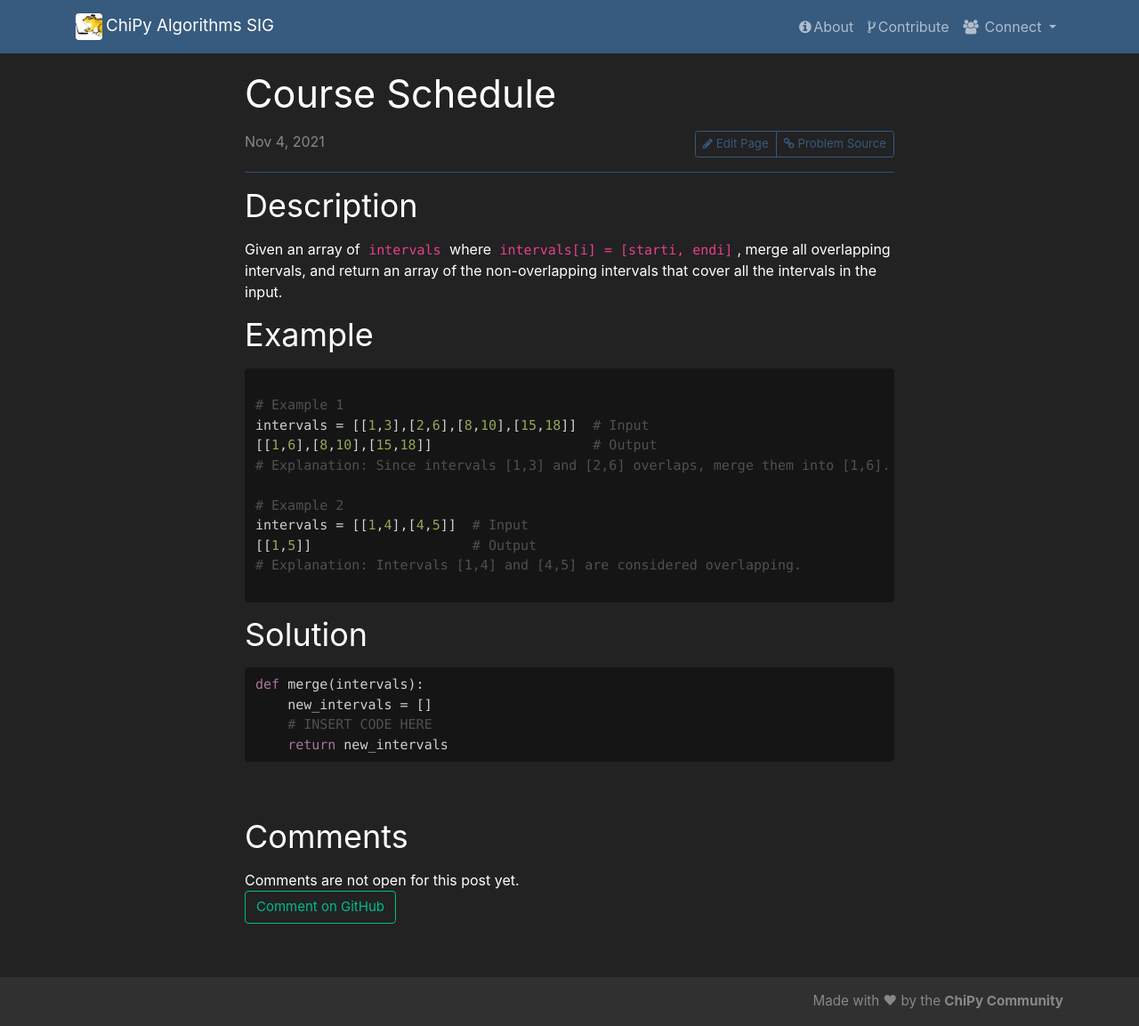
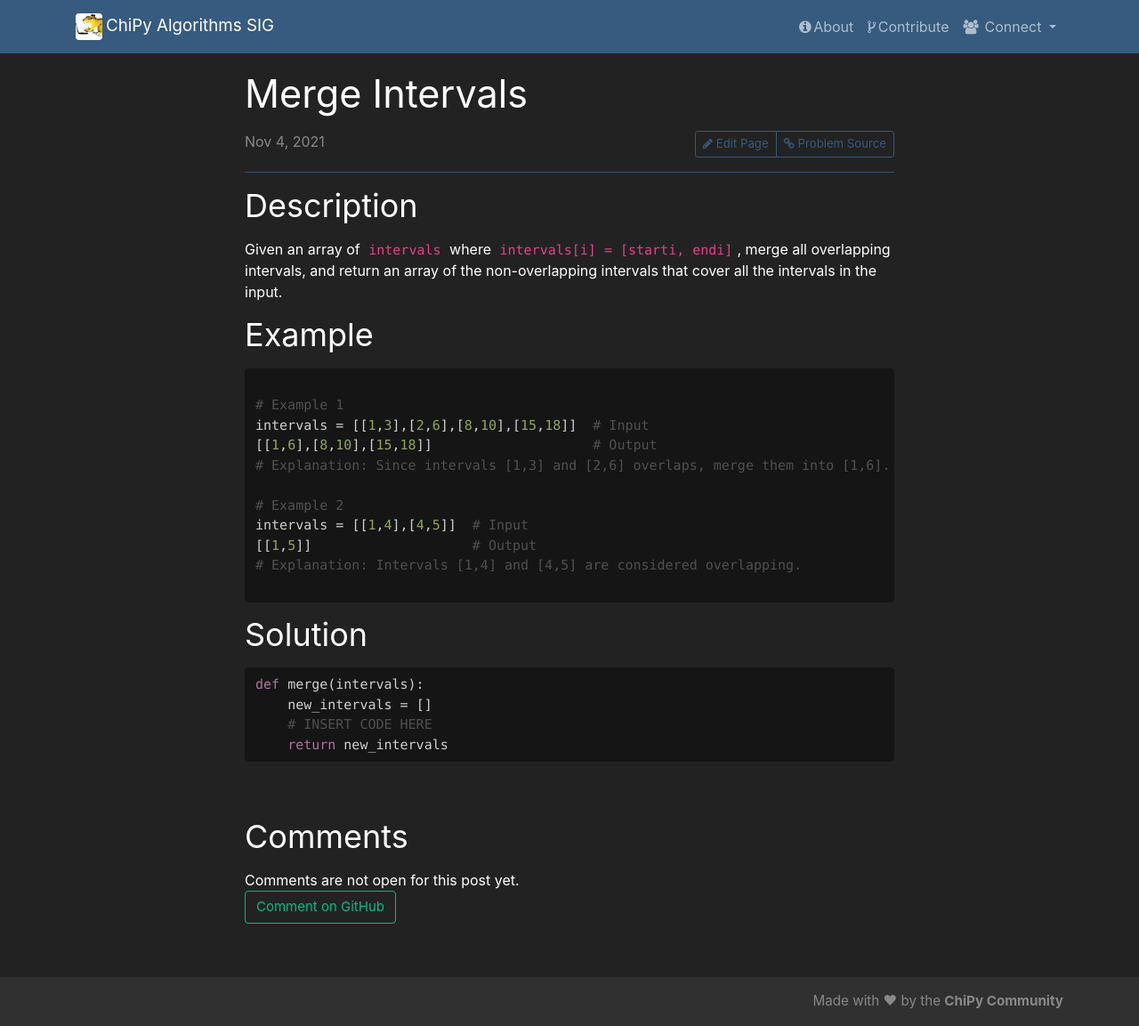
Before and after one commit to chicagopython/algosig, a Jekyll site: the page built from _posts/2021-11-04-merge-intervals.md, in a window 1280 px wide and 1153 px high. Shown: the whole window at 89% size. Built offline with Jekyll 4.4.1, drawn with Linux system fonts in a browser that asks for light colours; nearby versions of some CDN libraries; our own code applies the rules of GitHub Pages for plain Markdown files.

Commit message:
Update 2021-11-04-merge-intervals.md

```diff
--- a/_posts/2021-11-04-merge-intervals.md
+++ b/_posts/2021-11-04-merge-intervals.md
@@ -1,5 +1,5 @@
 ---
-title: Course Schedule
+title: Merge Intervals
 category: AlgoSIG 2
 link: https://leetcode.com/problems/merge-intervals/
 author:
```
